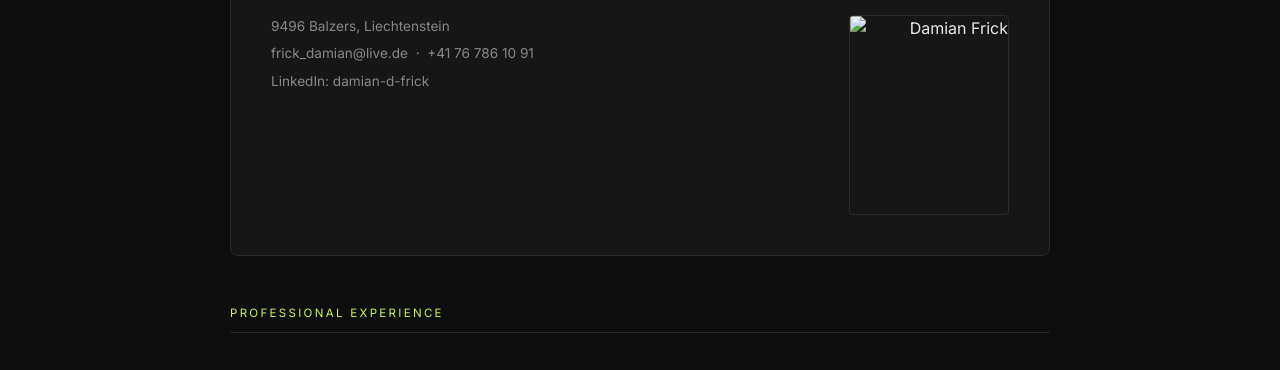
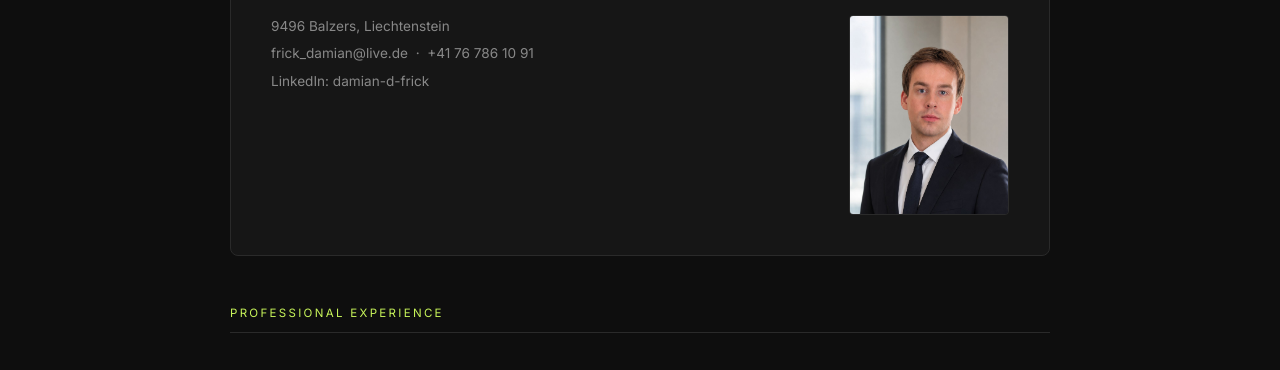
Before and after one commit to damiandomenik/damiandomenik.github.io, a plain HTML site: page CV/index.html in a window 1280 px wide. Shown: the part 647-1017 px from the top of the page. Drawn offline with Linux system fonts and the light colour scheme.

Commit message:
Update index.html

```diff
--- a/CV/index.html
+++ b/CV/index.html
@@ -387,7 +387,7 @@
         <p><span id="lbl-gender">Gender</span>: <span id="val-gender">Male</span></p>
         <p><span id="lbl-license">Driver's License</span>: <span>Category B</span></p>
         <div class="cv-photo">
-          <img src="mebusiness.jpeg" alt="Damian Frick" />
+          <img src="CV_picture.jpeg" alt="Damian Frick" />
         </div>
       </div>
     </div>
```
